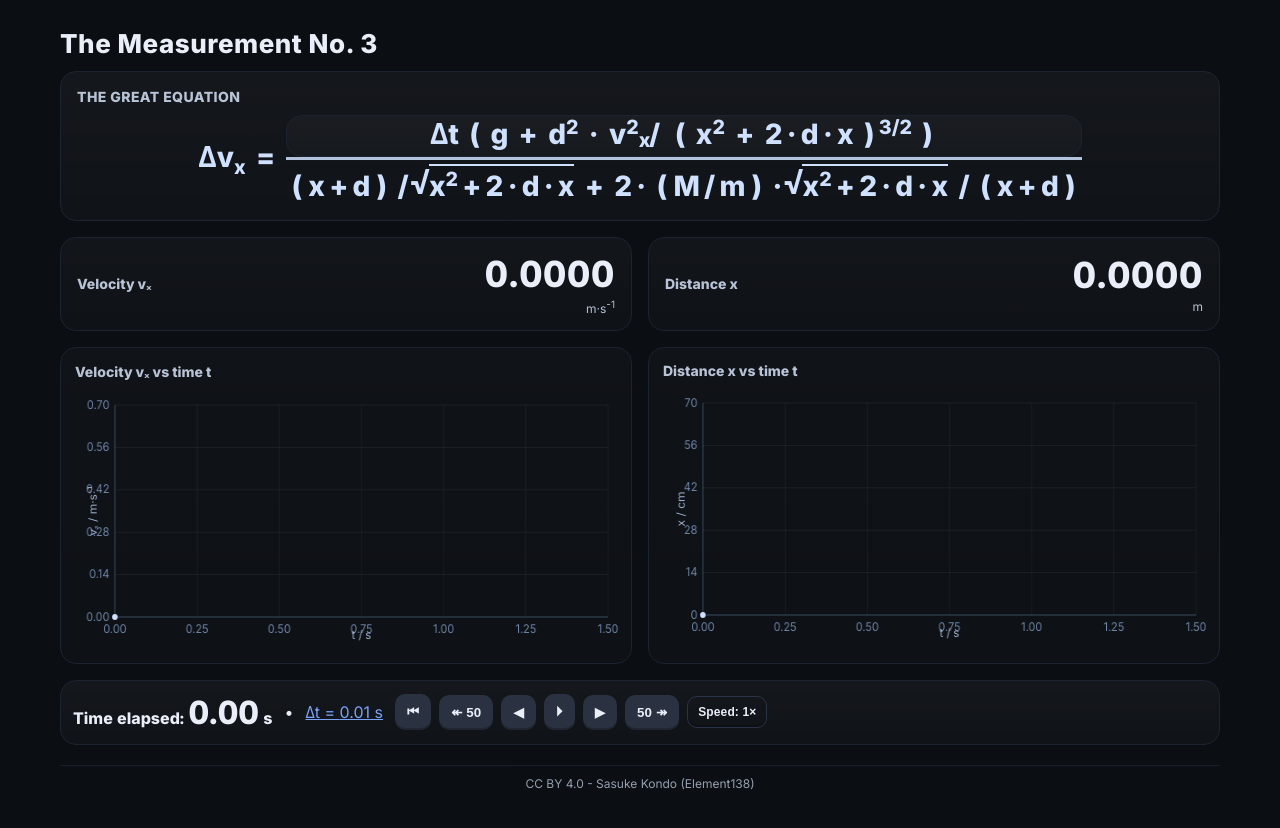
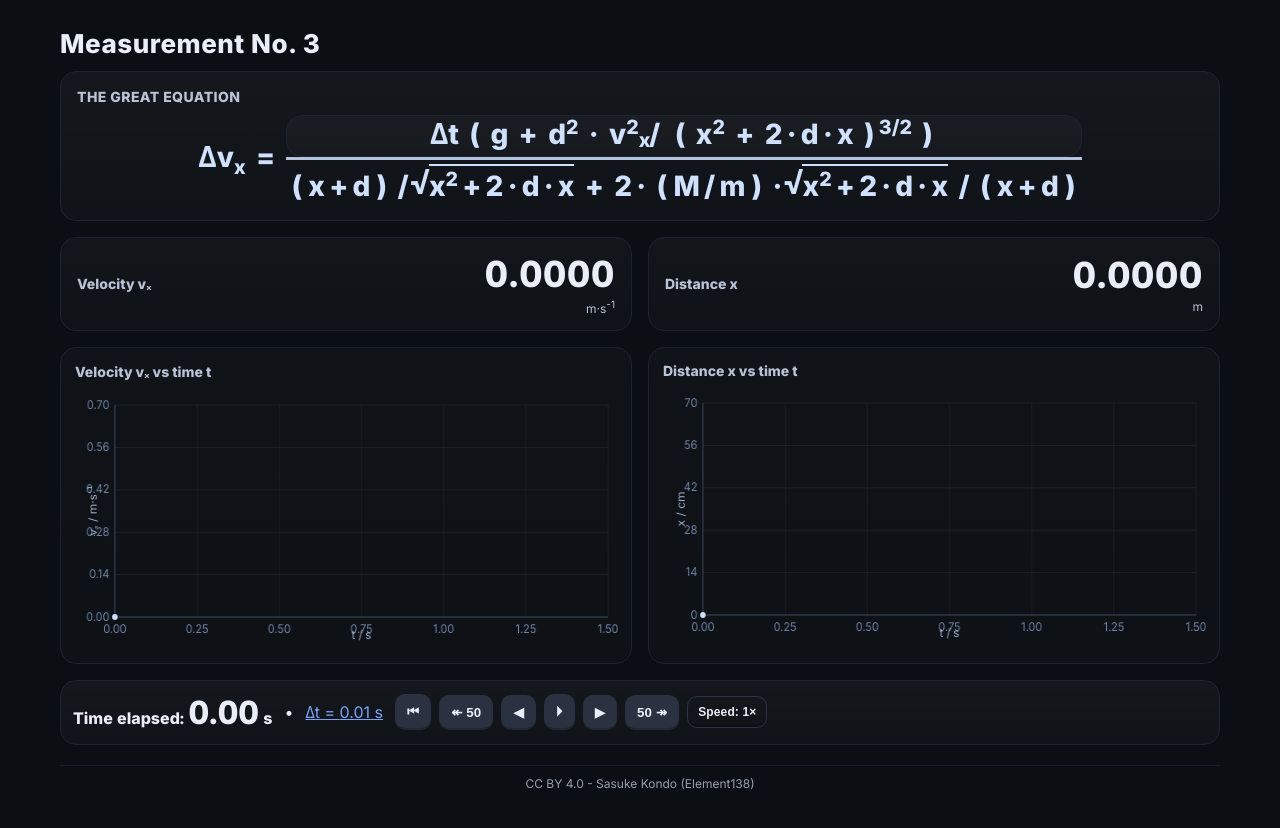
Before and after one commit to Untri8ium/measurement-no-3, a plain HTML site: page index.html in a window 1280 px wide. Drawn offline with Linux system fonts and the light colour scheme.

Commit message:
Update index.html

```diff
--- a/index.html
+++ b/index.html
@@ -3,7 +3,7 @@
 <head>
   <meta charset="UTF-8" />
   <meta name="viewport" content="width=device-width, initial-scale=1" />
-  <title>The Measurement No. 3</title>
+  <title>Measurement No. 3</title>
   <link rel="preconnect" href="https://fonts.googleapis.com">
   <link rel="preconnect" href="https://fonts.gstatic.com" crossorigin>
   <link href="https://fonts.googleapis.com/css2?family=Inter:wght@300;400;600;800&display=swap" rel="stylesheet">
@@ -65,7 +65,7 @@
 </head>
 <body>
   <div id="app">
-    <h1>The Measurement No. 3</h1>
+    <h1>Measurement No. 3</h1>
 
     <!-- TOP: SVG Formula -->
     <div id="formulaWrap" class="card">
```
